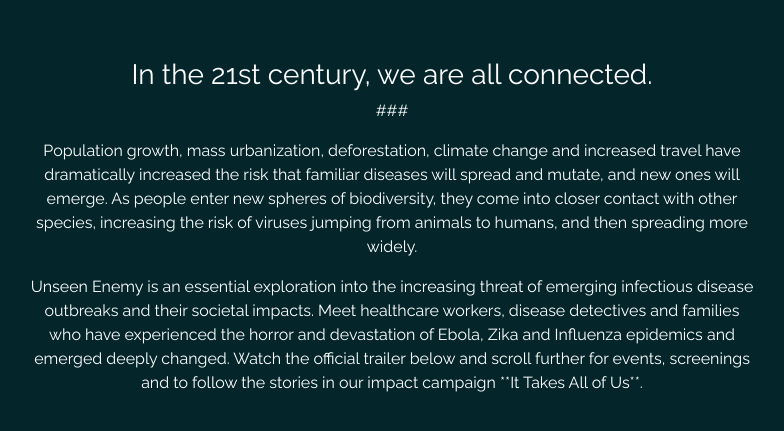
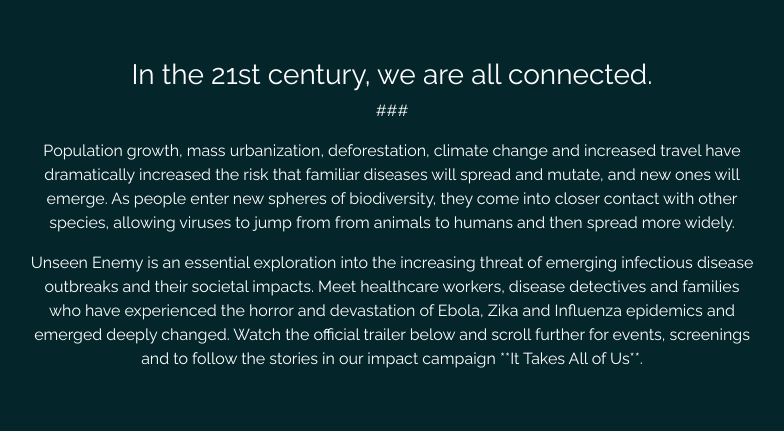
Before and after one commit to caseyg/takesallofus, a Jekyll site: the page built from index.md, in a window 1280 px wide and 900 px high, scrolled down 413 px, cut to the strip 119-566 px from the top of the window. Shown: the top 431 px of the strip, without its empty margins (248-1032 px from the left). Built offline with Jekyll 4.4.1, drawn with Linux system fonts in a browser that asks for light colours; nearby versions of some CDN libraries; comment, search, counter and statistics services are not loaded.

Commit message:
Updated Index

```diff
--- a/index.md
+++ b/index.md
@@ -146,6 +146,6 @@
 
 ###
 
-Population growth, mass urbanization, deforestation, climate change and increased travel have dramatically increased the risk that familiar diseases will spread and mutate, and new ones will emerge. As people enter new spheres of biodiversity, they come into closer contact with other species, increasing the risk of viruses jumping from animals to humans, and then spreading more widely.
+Population growth, mass urbanization, deforestation, climate change and increased travel have dramatically increased the risk that familiar diseases will spread and mutate, and new ones will emerge. As people enter new spheres of biodiversity, they come into closer contact with other species, allowing viruses to jump from from animals to humans and then spread more widely.
 
 Unseen Enemy is an essential exploration into the increasing threat of emerging infectious disease outbreaks and their societal impacts. Meet healthcare workers, disease detectives and families who have experienced the horror and devastation of Ebola, Zika and Influenza epidemics and emerged deeply changed. Watch the official trailer below and scroll further for events, screenings and to follow the stories in our impact campaign \*\*It Takes All of Us\*\*.
```
